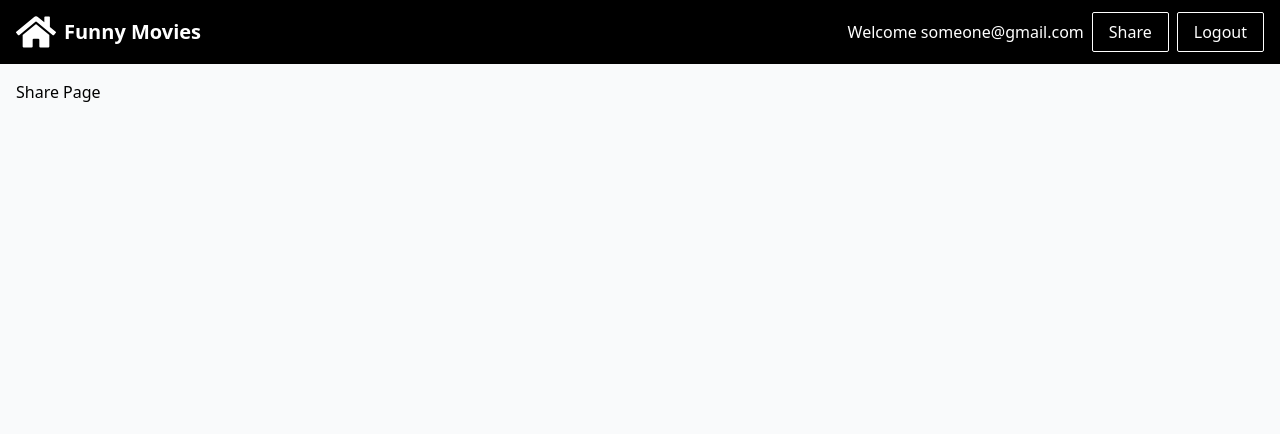
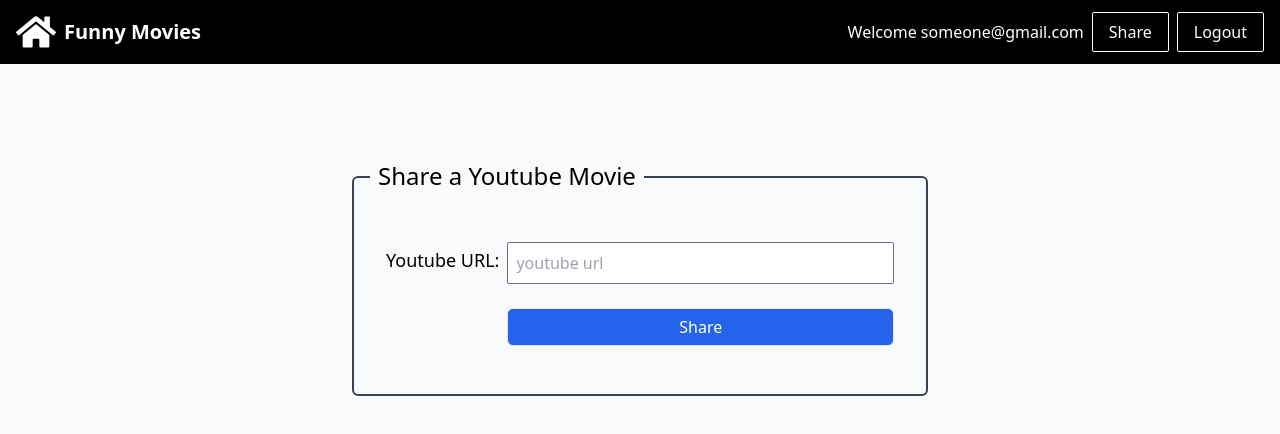
Before and after one commit to DaveNguyenHuy/test_dev, a React (Create React App) app: page /share in a window 1280 px wide. Shown: the top 434 px of the page. Built offline with nearby package versions, Linux system fonts and the light colour scheme.

Commit message:
draft ui for share video page

```diff
--- /dev/null
+++ b/src/pages/ShareVideo/ShareVideoForm.tsx
@@ -0,0 +1,20 @@
+export const ShareVideoForm = () => {
+  return (
+    <form className="mx-auto max-w-xl border-gray-700 relative border-2 px-8 py-12 rounded-md space-y-4 flex flex-col justify-end">
+      <h2 className="px-2 py-0.5 rounded-sm bg-gray-50 text-2xl absolute -top-5 left-4">
+        Share a Youtube Movie
+      </h2>
+      <div className="w-full space-x-2 flex">
+        <label className="text-lg mt-1">Youtube URL:</label>
+        <div className="space-y-6 flex-1">
+          <input
+            name="url"
+            placeholder="youtube url"
+            className="focus:outline-none rounded-sm p-2 border border-gray-500 w-full"
+          />
+          <button className="p-1.5 border bg-blue-600 text-white rounded-md w-full">Share</button>
+        </div>
+      </div>
+    </form>
+  );
+};
--- a/src/pages/ShareVideo/index.tsx
+++ b/src/pages/ShareVideo/index.tsx
@@ -1,7 +1,12 @@
 import { FC } from 'react';
+import { ShareVideoForm } from './ShareVideoForm';
 
 const ShareVideo: FC = () => {
-  return <div>Share Page</div>;
+  return (
+    <div className="pt-24">
+      <ShareVideoForm />
+    </div>
+  );
 };
 
 export default ShareVideo;
```
